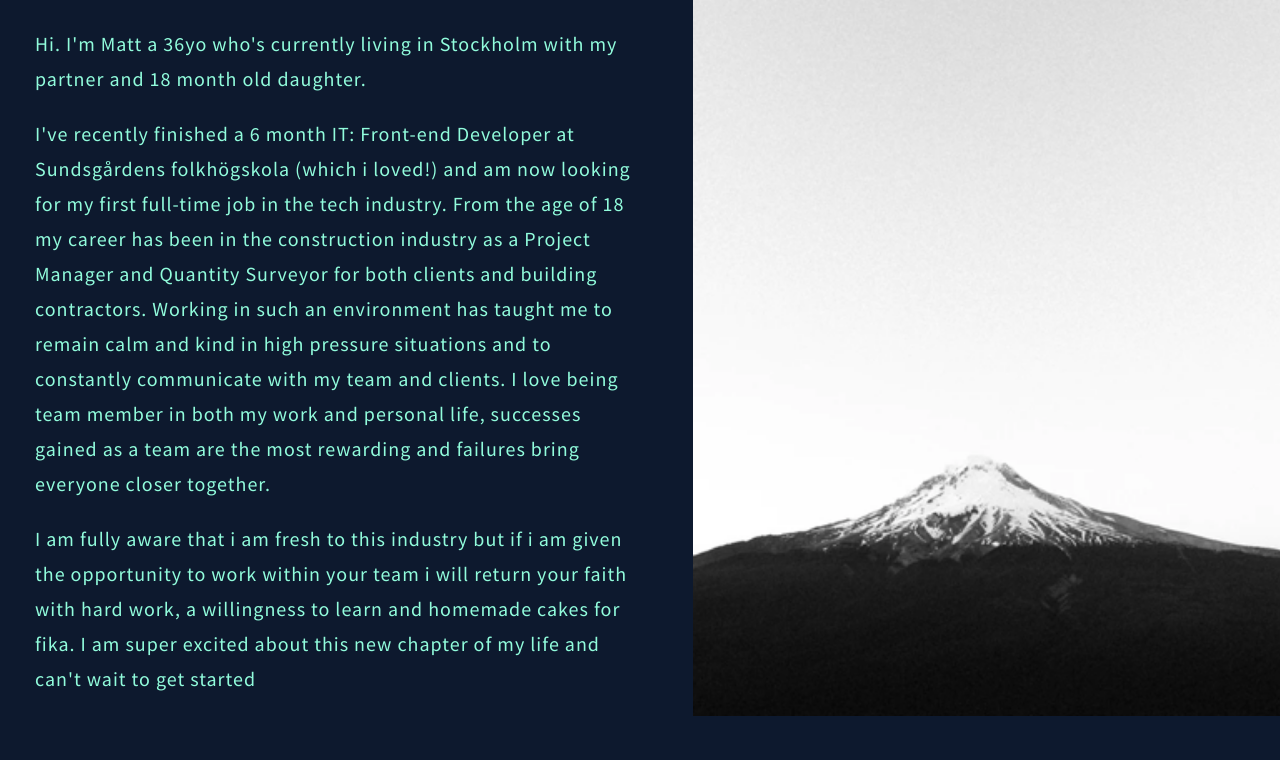
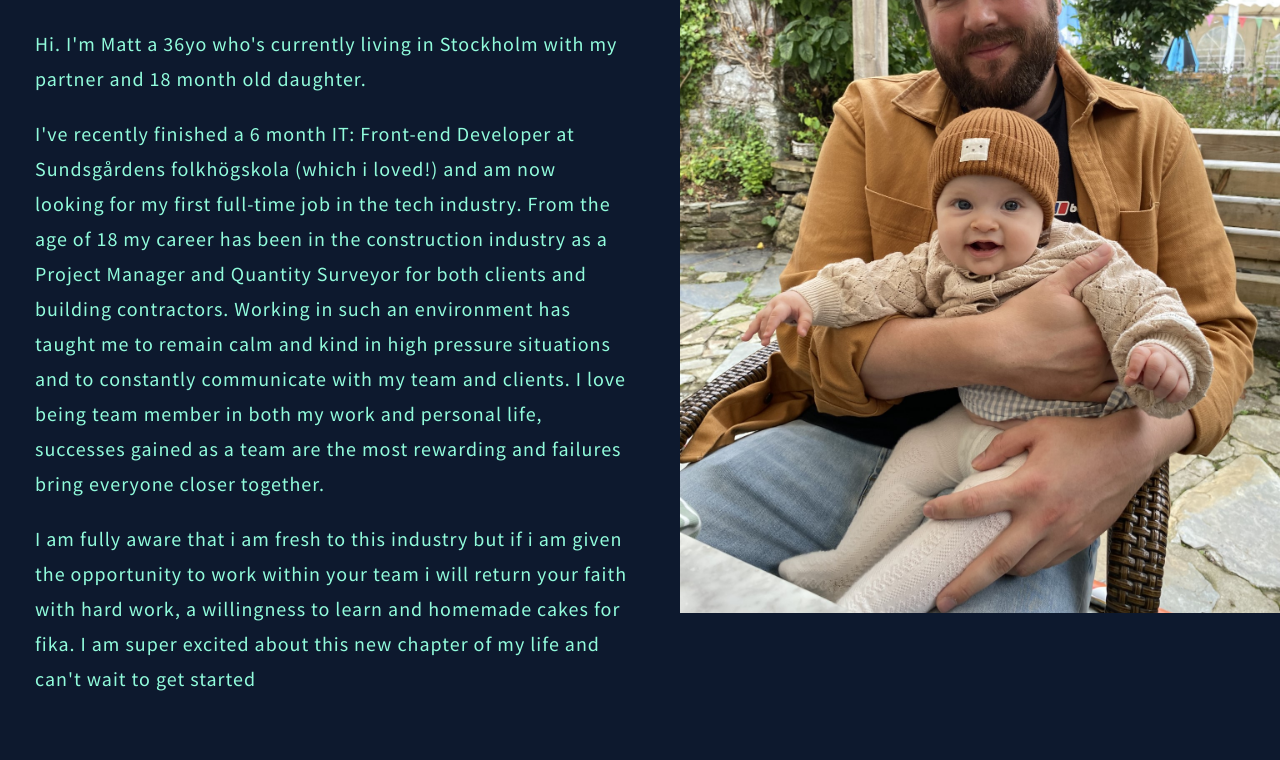
Before and after one commit to MattCarlyon/Portfolio, a website: page pages/about.html in a window 1280 px wide. Shown: the part 252-1012 px from the top of the page. Drawn offline with nearby package versions, Linux system fonts and the light colour scheme; files that its build step writes are made by us from their sources.

Commit message:
about me image changed

```diff
--- a/pages/about.html
+++ b/pages/about.html
@@ -38,7 +38,7 @@
                         I am super excited about this new chapter of my life and can't wait to get started</p>
                 </div>
                 <div>
-                    <img class="img" src="../Images/Image2.png" alt="Photo of Matt">
+                    <img class="img1" src="../Images/me.jpg" alt="Photo of Matt">
                 </div>
             </div>
             <div class="containersquare">
--- a/styles/about.scss
+++ b/styles/about.scss
@@ -11,14 +11,14 @@ body {
 
 /* MAIN -- SECTION INFO */
 
-.img {
-  width: 100%;
-  height: 100%;
+.img1 {
+  width: 600px;
+  height: 750px;
   object-fit: cover;
 }
 
 @media (max-width: 768px) {
-  .img {
+  .img1 {
   display: none;
   }
 }
```
Also changed, not shown: Images/me.jpg (added), styles/index-dist.css, styles/index.css.
